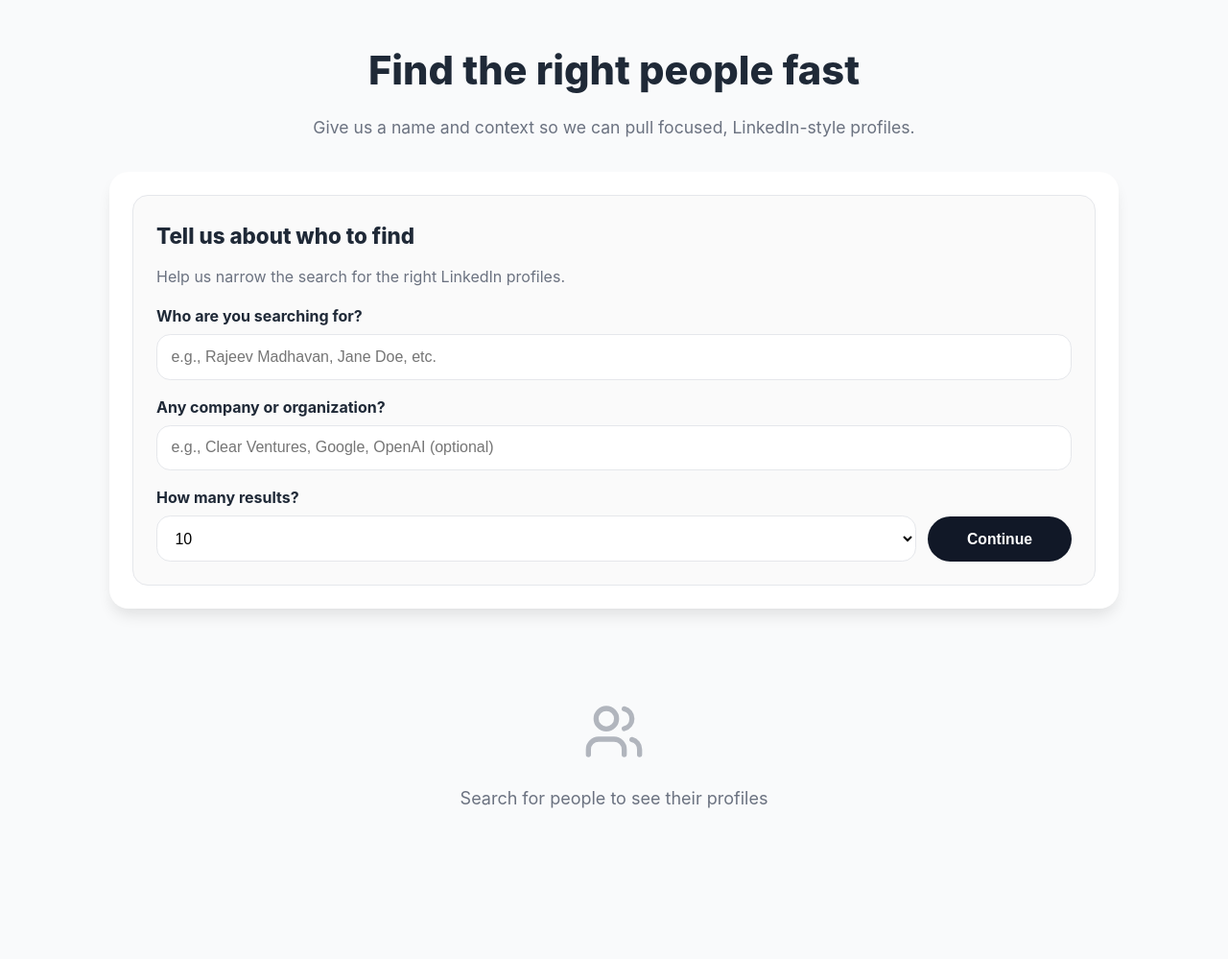
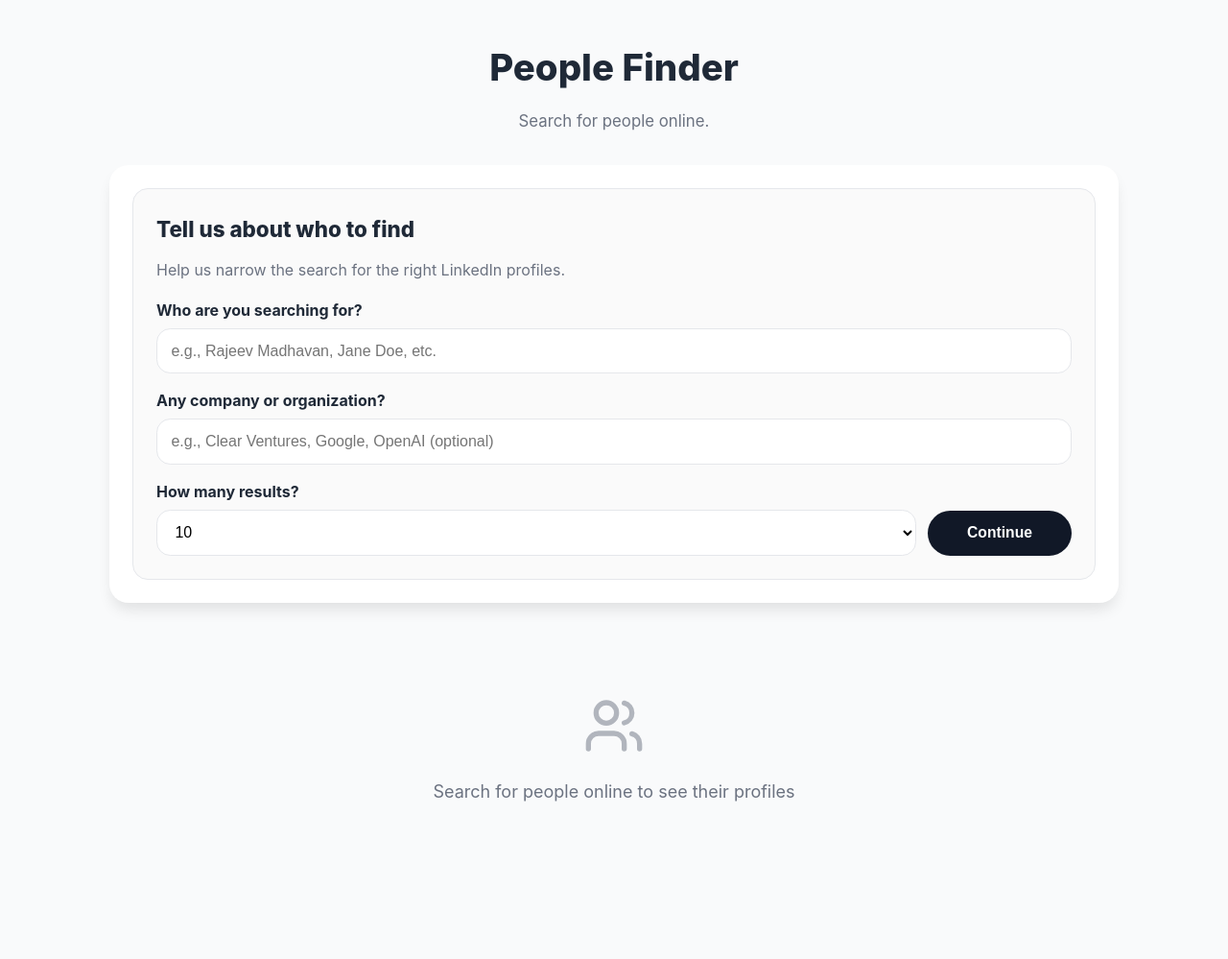
Before and after one commit to Kedaar-NR/people-parse, a FastAPI app: page / in a window 1280 px wide. Shown: the whole page at 96% size. After the commit the page ends 835 px from the top, so only its background shows below. Run offline with FastAPI, Linux system fonts and the light colour scheme.

Commit message:
Update hero copy and empty state

```diff
--- a/static/css/style.css
+++ b/static/css/style.css
@@ -42,14 +42,14 @@ body {
 }
 
 .hero h1 {
-    font-size: 2.6rem;
+    font-size: 2.4rem;
     font-weight: 800;
     color: var(--text-primary);
     margin-bottom: 0.75rem;
 }
 
 .subtitle {
-    font-size: 1.1rem;
+    font-size: 1.05rem;
     color: var(--text-secondary);
 }
 
--- a/templates/index.html
+++ b/templates/index.html
@@ -9,8 +9,8 @@
 <body>
     <div class="container">
         <header class="hero">
-            <h1>Find the right people fast</h1>
-            <p class="subtitle">Give us a name and context so we can pull focused, LinkedIn-style profiles.</p>
+            <h1>People Finder</h1>
+            <p class="subtitle">Search for people online.</p>
         </header>
 
         <div class="search-shell">
@@ -82,7 +82,7 @@
                 <path d="M22 21v-2a4 4 0 0 0-3-3.87"></path>
                 <path d="M16 3.13a4 4 0 0 1 0 7.75"></path>
             </svg>
-            <p>Search for people to see their profiles</p>
+            <p>Search for people online to see their profiles</p>
         </div>
     </div>
 
```
